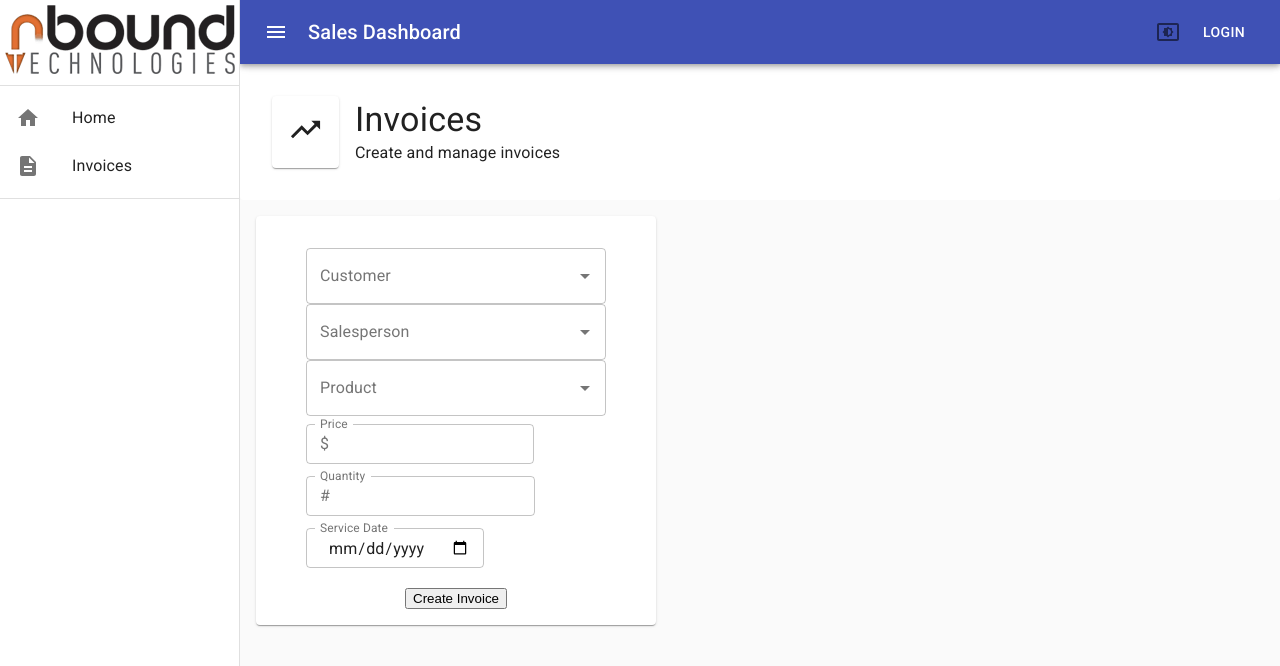
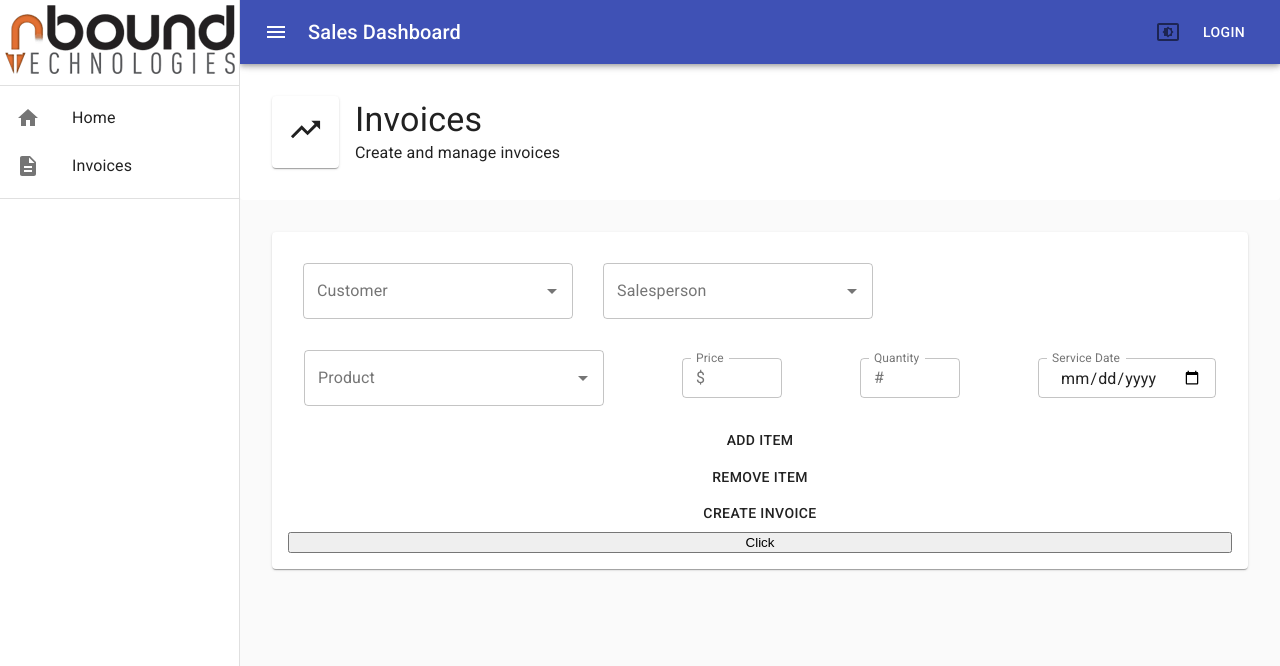
Before and after one commit to cwil423/sales-dashboard-front, a React (Create React App) app: page /invoice in a window 1280 px wide. Shown: the top 666 px of the page. Built offline with nearby package versions, Linux system fonts and the light colour scheme.

Commit message:
Added ability to add multiple products.

```diff
--- a/src/Components/Invoice.js
+++ b/src/Components/Invoice.js
@@ -2,42 +2,46 @@ import React, { useState } from 'react';
 import TrendingUpIcon from '@material-ui/icons/TrendingUp';
 import InputAdornment from '@material-ui/core/InputAdornment';
 import Autocomplete from '@material-ui/lab/Autocomplete';
-import { Card, makeStyles, TextField } from '@material-ui/core';
+import { Box, Card, makeStyles, TextField, Button } from '@material-ui/core';
 import axios from 'axios';
 import Header from './Header';
 import PageHeader from './PageHeader';
 import SideMenu from './SideMenu';
+import ProductFields from './ProductFields';
 
 const useStyles = makeStyles((theme) => ({
   root: {
     paddingLeft: '240px',
     width: '100%',
   },
+  invoice: {
+    display: 'flex',
+  },
   createInvoiceCard: {
     display: 'flex',
     flexDirection: 'column',
-    alignItems: 'center',
-    justifyContent: 'center',
-    margin: theme.spacing(2),
+    margin: theme.spacing(4),
     padding: theme.spacing(2),
-    width: '400px',
+    width: '100%',
   },
-  form: {
-    margin: theme.spacing(2),
+  priceAndQuantity: {
+    width: '100px',
+  },
+  customerAndSalesperson: {
+    display: 'flex',
+    marginLeft: '0px',
   },
 }));
 
 const Invoice = () => {
   const classes = useStyles();
-  const [customers, setCustomers] = useState([]);
-  const [salespeople, setSalespeople] = useState([]);
-  const [products, setProducts] = useState([]);
-  const [price, setPrice] = useState(0);
-  const [quantity, setQuantity] = useState(0);
+  const [items, setItems] = useState([
+    { id: 1, product: '', price: 0, quantity: 0, serviceDate: '' },
+  ]);
+  const [customersList, setCustomersList] = useState([]);
+  const [salespeopleList, setSalespeopleList] = useState([]);
   const [customer, setCustomer] = useState();
   const [salesperson, setSalesperson] = useState();
-  const [product, setProduct] = useState();
-  const [serviceDate, setServiceDate] = useState();
 
   const fetchDataHandler = (letters, type) => {
     axios({
@@ -47,13 +51,10 @@ const Invoice = () => {
     }).then((response) => {
       switch (type) {
         case 'customers':
-          setCustomers(response.data);
+          setCustomersList(response.data);
           break;
         case 'salespeople':
-          setSalespeople(response.data);
-          break;
-        case 'products':
-          setProducts(response.data);
+          setSalespeopleList(response.data);
           break;
         default:
           break;
@@ -65,10 +66,7 @@ const Invoice = () => {
     const invoice = {
       customer,
       salesperson,
-      product,
-      price,
-      quantity,
-      serviceDate,
+      items,
     };
     axios({
       method: 'post',
@@ -77,6 +75,48 @@ const Invoice = () => {
         invoice,
       },
     }).then((response) => console.log(response));
+  };
+
+  const addItemHandler = () => {
+    const itemArray = items.slice();
+    const id = itemArray[itemArray.length - 1].id + 1;
+    itemArray.push({
+      id,
+      product: '',
+      price: 0,
+      quantity: 0,
+      serviceDate: '',
+    });
+    setItems(itemArray);
+  };
+
+  const removeItemHandler = () => {
+    const itemArray = items.slice();
+    if (itemArray.length > 1) {
+      itemArray.pop();
+      setItems(itemArray);
+    }
+  };
+
+  const addProductInfoHandler = (value, key, type) => {
+    const itemArray = items;
+    const indexOfItem = key - 1;
+    switch (type) {
+      case 'product':
+        itemArray[indexOfItem].product = value;
+        break;
+      case 'price':
+        itemArray[indexOfItem].price = value;
+        break;
+      case 'quantity':
+        itemArray[indexOfItem].quantity = value;
+        break;
+      case 'serviceDate':
+        itemArray[indexOfItem].serviceDate = value;
+        break;
+      default:
+        break;
+    }
   };
 
   return (
@@ -88,16 +128,18 @@ const Invoice = () => {
         subtitle="Create and manage invoices"
       />
       <SideMenu />
+
+      <div className={classes.invoice}>
         <Card className={classes.createInvoiceCard}>
           <form className={classes.form}>
-          <div>
+            <div className={classes.customerAndSalesperson}>
               <Autocomplete
                 id="combo-box-demo"
-              options={customers}
+                options={customersList}
                 getOptionLabel={(option) =>
                   `${option.first_name} ${option.last_name}`
                 }
-              style={{ width: 300 }}
+                style={{ width: 300, padding: 15 }}
                 renderInput={(params) => (
                   <TextField {...params} label="Customer" variant="outlined" />
                 )}
@@ -111,17 +153,19 @@ const Invoice = () => {
                   setCustomer(newValue);
                 }}
               />
-          </div>
-          <div>
               <Autocomplete
                 id="combo-box-demo"
-              options={salespeople}
+                options={salespeopleList}
                 getOptionLabel={(option) =>
                   `${option.first_name} ${option.last_name}`
                 }
-              style={{ width: 300 }}
+                style={{ width: 300, padding: 15 }}
                 renderInput={(params) => (
-                <TextField {...params} label="Salesperson" variant="outlined" />
+                  <TextField
+                    {...params}
+                    label="Salesperson"
+                    variant="outlined"
+                  />
                 )}
                 onInputChange={(event, newInputValue) => {
                   if (newInputValue !== '') {
@@ -134,79 +178,25 @@ const Invoice = () => {
                 }}
               />
             </div>
-          <div>
-            <Autocomplete
-              id="combo-box-demo"
-              options={products}
-              getOptionLabel={(option) => `${option.product_name}`}
-              style={{ width: 300 }}
-              renderInput={(params) => (
-                <TextField {...params} label="Product" variant="outlined" />
-              )}
-              onInputChange={(event, newInputValue) => {
-                if (newInputValue !== '') {
-                  const letters = newInputValue;
-                  fetchDataHandler(letters, 'products');
-                }
-              }}
-              onChange={(event, newValue) => {
-                setProduct(newValue);
-              }}
-            />
-          </div>
-          <div>
-            <TextField
-              id="outlined-basic"
-              label="Price"
-              variant="outlined"
-              margin="dense"
-              InputProps={{
-                startAdornment: (
-                  <InputAdornment position="start">$</InputAdornment>
-                ),
-              }}
-              onChange={(event) => {
-                setPrice(event.target.value);
-              }}
-            />
-          </div>
-          <div>
-            <TextField
-              id="outlined-basic"
-              type="number"
-              label="Quantity"
-              variant="outlined"
-              margin="dense"
-              InputProps={{
-                startAdornment: (
-                  <InputAdornment position="start">#</InputAdornment>
-                ),
-              }}
-              onChange={(event) => {
-                setQuantity(event.target.value);
-              }}
-            />
-          </div>
-          <div>
-            <TextField
-              id="outlined-basic"
-              type="date"
-              label="Service Date"
-              variant="outlined"
-              margin="dense"
-              InputProps={{
-                startAdornment: <InputAdornment position="start" />,
-              }}
-              onChange={(event) => {
-                setServiceDate(event.target.value);
-              }}
+            <div className={classes.productSection}>
+              <ProductFields
+                addProductInfo={addProductInfoHandler}
+                numberOfItems={items}
               />
             </div>
           </form>
-        <button type="button" onClick={submitHandler}>
+          <Button type="button" onClick={addItemHandler}>
+            Add Item
+          </Button>
+          <Button type="button" onClick={removeItemHandler}>
+            Remove Item
+          </Button>
+          <Button type="button" onClick={submitHandler}>
             Create Invoice
-        </button>
+          </Button>
+          <button onClick={() => console.log(items)}>Click</button>
         </Card>
+      </div>
     </div>
   );
 };
--- /dev/null
+++ b/src/Components/ProductField.js
@@ -0,0 +1,117 @@
+import React, { useState } from 'react';
+import TrendingUpIcon from '@material-ui/icons/TrendingUp';
+import InputAdornment from '@material-ui/core/InputAdornment';
+import Autocomplete from '@material-ui/lab/Autocomplete';
+import { Box, Card, makeStyles, TextField, Button } from '@material-ui/core';
+import axios from 'axios';
+
+const useStyles = makeStyles((theme) => ({
+  root: {
+    paddingLeft: '240px',
+    width: '100%',
+  },
+  invoice: {
+    display: 'flex',
+  },
+  createInvoiceCard: {
+    display: 'flex',
+    flexDirection: 'column',
+    margin: theme.spacing(4),
+    padding: theme.spacing(2),
+    width: '100%',
+  },
+  priceAndQuantity: {
+    width: '100px',
+  },
+  productSection: {
+    display: 'flex',
+    padding: theme.spacing(2),
+    justifyContent: 'space-between',
+  },
+  customerAndSalesperson: {
+    display: 'flex',
+    marginLeft: '0px',
+  },
+}));
+
+export default function ProductFields(props) {
+  const classes = useStyles();
+
+  const [productsList, setProductsList] = useState([]);
+
+  const fetchDataHandler = (letters, type) => {
+    axios({
+      method: 'post',
+      url: 'http://localhost:4000/sales/data',
+      data: { letters, type },
+    }).then((response) => {
+      setProductsList(response.data);
+    });
+  };
+
+  return (
+    <div>
+      <div className={classes.productSection}>
+        <Autocomplete
+          id="combo-box-demo"
+          options={productsList}
+          getOptionLabel={(option) => `${option.product_name}`}
+          style={{ width: 300 }}
+          renderInput={(params) => (
+            <TextField {...params} label="Product" variant="outlined" />
+          )}
+          onInputChange={(event, newInputValue) => {
+            if (newInputValue !== '') {
+              const letters = newInputValue;
+              fetchDataHandler(letters, 'products');
+            }
+          }}
+          onChange={(event, newValue) => {
+            props.addProductInfo(newValue, props.id, 'product');
+          }}
+        />
+        <TextField
+          className={classes.priceAndQuantity}
+          id="outlined-basic"
+          label="Price"
+          variant="outlined"
+          margin="dense"
+          size="small"
+          InputProps={{
+            startAdornment: <InputAdornment position="start">$</InputAdornment>,
+          }}
+          onChange={(event) => {
+            props.addProductInfo(event.target.value, props.id, 'price');
+          }}
+        />
+        <TextField
+          className={classes.priceAndQuantity}
+          id="outlined-basic"
+          type="number"
+          label="Quantity"
+          variant="outlined"
+          margin="dense"
+          InputProps={{
+            startAdornment: <InputAdornment position="start">#</InputAdornment>,
+          }}
+          onChange={(event) => {
+            props.addProductInfo(event.target.value, props.id, 'quantity');
+          }}
+        />
+        <TextField
+          id="outlined-basic"
+          type="date"
+          label="Service Date"
+          variant="outlined"
+          margin="dense"
+          InputProps={{
+            startAdornment: <InputAdornment position="start" />,
+          }}
+          onChange={(event) => {
+            props.addProductInfo(event.target.value, props.id, 'serviceDate');
+          }}
+        />
+      </div>
+    </div>
+  );
+}
--- /dev/null
+++ b/src/Components/ProductFields.js
@@ -0,0 +1,12 @@
+import React from 'react';
+import ProductField from './ProductField';
+
+export default function ProductFields(props) {
+  return (
+    <div>
+      {props.numberOfItems.map((item) => (
+        <ProductField id={item.id} {...props} />
+      ))}
+    </div>
+  );
+}
```
Lines whose indentation alone changed are shown as unchanged.
